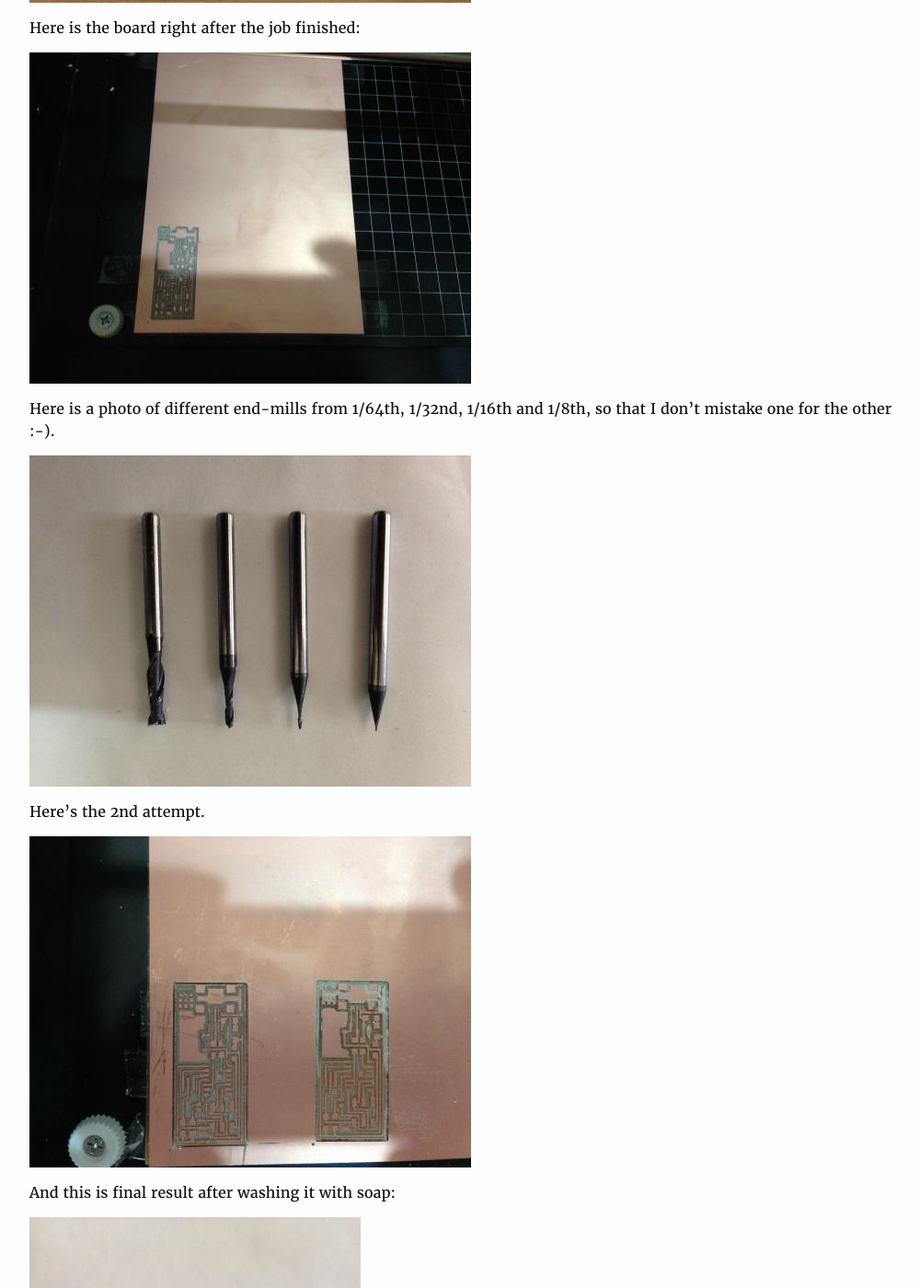
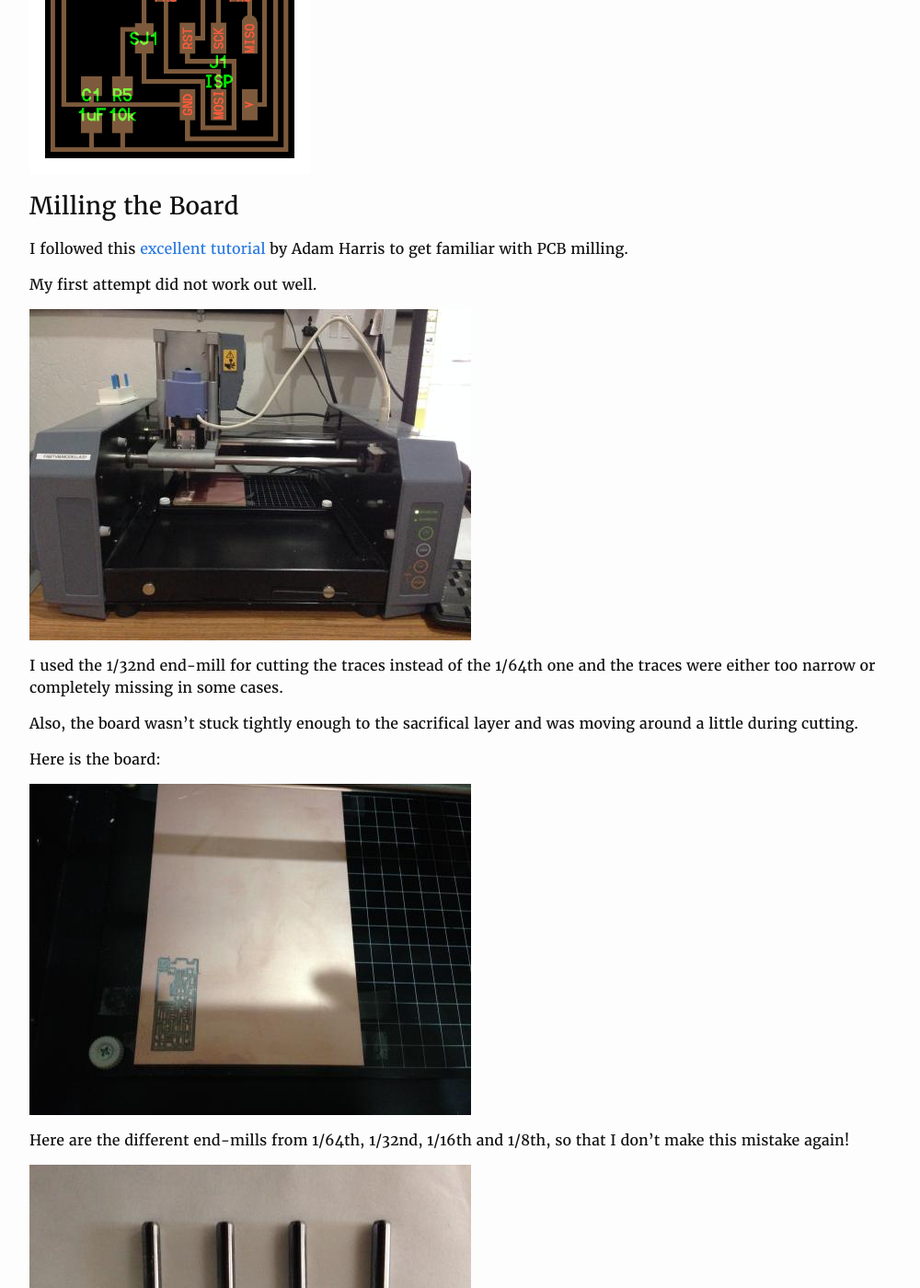
Before and after one commit to yogi/fabacademy2016, a Jekyll site: the page built from w4-eprod.md, in a window 1280 px wide and 1400 px high, scrolled down 799 px. Shown: the whole window at 92% size, without its empty margins (138-1138 px from the left). Built offline with Jekyll 4.4.1, drawn with Linux system fonts in a browser that asks for light colours; some of the changed text lies outside the part shown.

Commit message:
update w4 notes

```diff
--- a/w4-eprod.md
+++ b/w4-eprod.md
@@ -14,26 +14,38 @@
 
 &nbsp;
 
+The goal is to mill this board and stuff it with all the components:
+
+<img src="images/w4-hello-isp.png" height="600"/>
+
 
 ### Milling the Board
 
-My first attempt did not work out well. I used the 1/32nd end-mill for cutting the traces instead of the 1/64th one.
+I followed this [excellent tutorial](https://www.youtube.com/watch?v=jkLJI8L7TUs&feature=youtu.be) by Adam Harris to get familiar with PCB milling.
+
+My first attempt did not work out well.
 
 <img src="images/eprod-wrong-milling-process.jpg"/>
 
-Here is the board right after the job finished:
+I used the 1/32nd end-mill for cutting the traces instead of the 1/64th one and the traces were either too narrow or
+completely missing in some cases.
+
+Also, the board wasn't stuck tightly enough to the sacrifical layer and was moving around a little during cutting.
+
+Here is the board:
 
 <img src="images/eprod-wrong-milling-result.jpg"/>
 
-Here is a photo of different end-mills from 1/64th, 1/32nd, 1/16th and 1/8th, so that I don't mistake one for the other :-).
+Here are the different end-mills from 1/64th, 1/32nd, 1/16th and 1/8th, so that I don't make this mistake again!
 
 <img src="images/eprod-end-mills.jpg"/>
 
-Here's the 2nd attempt.
+Here's the 2nd attempt. This time I used the correct end-mill and used double-sided tape to stick the board tightly to the substrate.
+This time the traces were much wider.
 
 <img src="images/eprod-2nd-attempt.jpg"/>
 
-And this is final result after washing it with soap:
+Here it is after cleaning it with soap (to get fingerprints off):
 
 <img src="images/eprod-2nd-result.jpg"/>
 
@@ -50,7 +62,7 @@
 
 <img src="images/eprod-inventory.jpg"/>
 
-This is after the first 2 components were soldered:
+This is after the first 2 components were soldered. I'm using double-sided tape to hold down the board.
 
 <img src="images/eprod-stuffing.jpg"/>
 
```
Also changed, not shown: images/w4-hello-isp.png (added).
